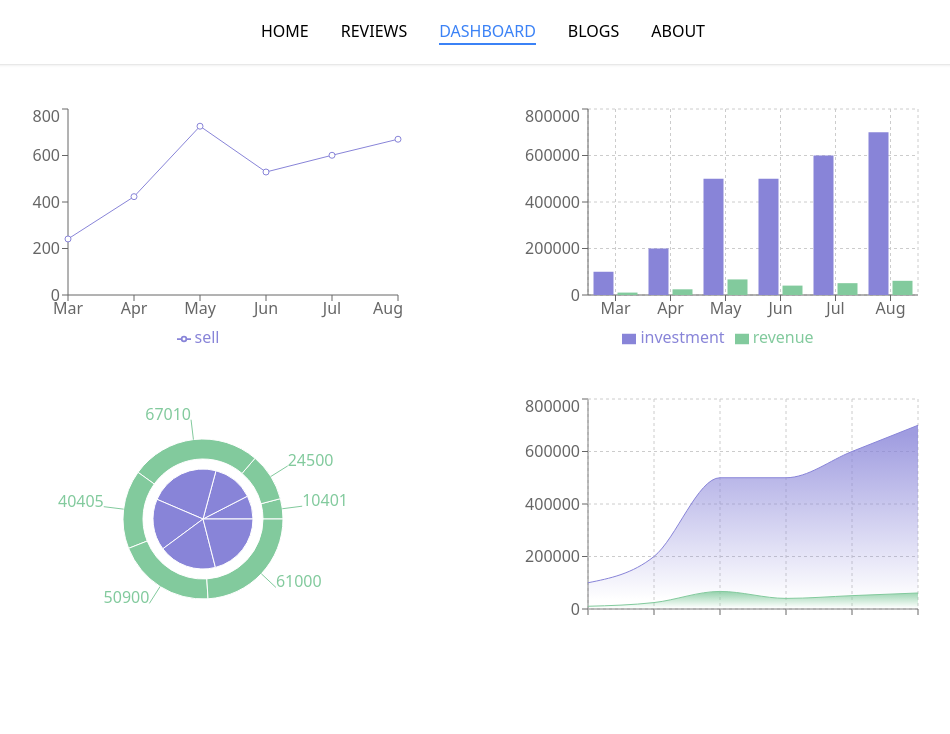
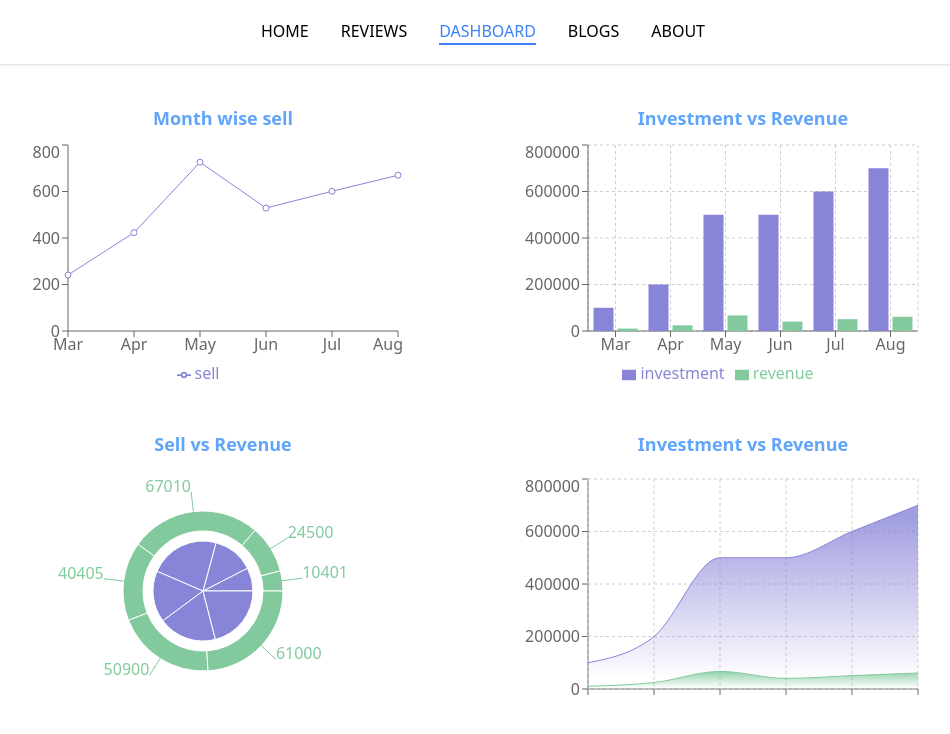
Before and after one commit to habiburrahman26/Product-analysis, a React (Create React App) app: page /dashboard in a window 1280 px wide. Shown: the top 734 px of the page, without its empty margins (157-1107 px from the left). Built offline with nearby package versions, Linux system fonts and the light colour scheme.

Commit message:
add chart title

```diff
--- a/src/App.js
+++ b/src/App.js
@@ -1,4 +1,5 @@
 import { Route, Routes } from 'react-router-dom';
+import About from './components/About/About';
 import Blogs from './components/Blogs/Blogs';
 import Dashboard from './components/Dashboard/Dashboard';
 import Header from './components/Header/Header';
@@ -15,6 +16,7 @@ function App() {
         <Route path="reviews" element={<AllReview />} />
         <Route path="dashboard" element={<Dashboard />} />
         <Route path="blogs" element={<Blogs />} />
+        <Route path="about" element={<About />} />
         <Route path="*" element={<NotFound />} />
       </Routes>
     </div>
--- a/src/components/About/About.js
+++ b/src/components/About/About.js
@@ -0,0 +1,11 @@
+import React from 'react'
+
+const About = () => {
+  return (
+    <div className='px-2 py-10 md:px-24'>
+        <p>This is a Online camera shop. In our shop you find world best and latest camera.</p>
+    </div>
+  )
+}
+
+export default About;
--- a/src/components/Blogs/Blogs.js
+++ b/src/components/Blogs/Blogs.js
@@ -16,7 +16,7 @@ const Blogs = () => {
           app to avoid the props drilling.
         </p>
       </div>
-      <div className="border-2 border-blue-100 px-8 rounded py-3 text-gray-700 overflow-x-scroll">
+      <div className="border-2 border-blue-100 px-8 rounded py-3 text-gray-700  overflow-auto">
         <h1 className="text-2xl mb-2 font-medium">What is semantic tag?</h1>
         <p>
           Semantic tags are HTML elements those clearly describe their meaning
--- a/src/components/Chart/AreaChartDraw.js
+++ b/src/components/Chart/AreaChartDraw.js
@@ -11,6 +11,7 @@ import {
 const AreaChartDraw = ({ data }) => {
   return (
     <div>
+      <p className='text-center text-lg mb-4 text-blue-400 font-semibold'>Investment vs Revenue</p>
       <AreaChart width={400} height={250} data={data}>
         <defs>
           <linearGradient id="colorUv" x1="0" y1="0" x2="0" y2="1">
--- a/src/components/Chart/BarChartDraw.js
+++ b/src/components/Chart/BarChartDraw.js
@@ -12,6 +12,7 @@ import {
 const BarChartDraw = ({ data }) => {
   return (
     <div>
+      <p className='text-center text-lg mb-2 text-blue-400 font-semibold'>Investment vs Revenue</p>
       <BarChart width={400} height={250} data={data}>
         <CartesianGrid strokeDasharray="3 3" />
         <XAxis dataKey="month" />
--- a/src/components/Chart/LineChartDraw.js
+++ b/src/components/Chart/LineChartDraw.js
@@ -3,7 +3,8 @@ import { Legend, Line, LineChart, Tooltip, XAxis, YAxis } from 'recharts';
 
 const LineChartDraw = ({ data }) => {
   return (
-    <div className=''>
+    <div>
+      <p className='text-center text-lg mb-2 text-blue-400 font-semibold'>Month wise sell</p>
       <LineChart width={400} height={250} data={data}>
         <XAxis dataKey="month" />
         <YAxis />
--- a/src/components/Chart/PieChartDraw.js
+++ b/src/components/Chart/PieChartDraw.js
@@ -4,6 +4,7 @@ import { Pie, PieChart } from 'recharts';
 const PieChartDraw = ({ data }) => {
   return (
     <div>
+      <p className='text-center text-lg mb-2 text-blue-400 font-semibold'>Sell vs Revenue</p>
       <PieChart width={400} height={250}>
         <Pie
           data={data}
```
Also changed, not shown: 1 other file (tests, documents, lock files or other folders).
